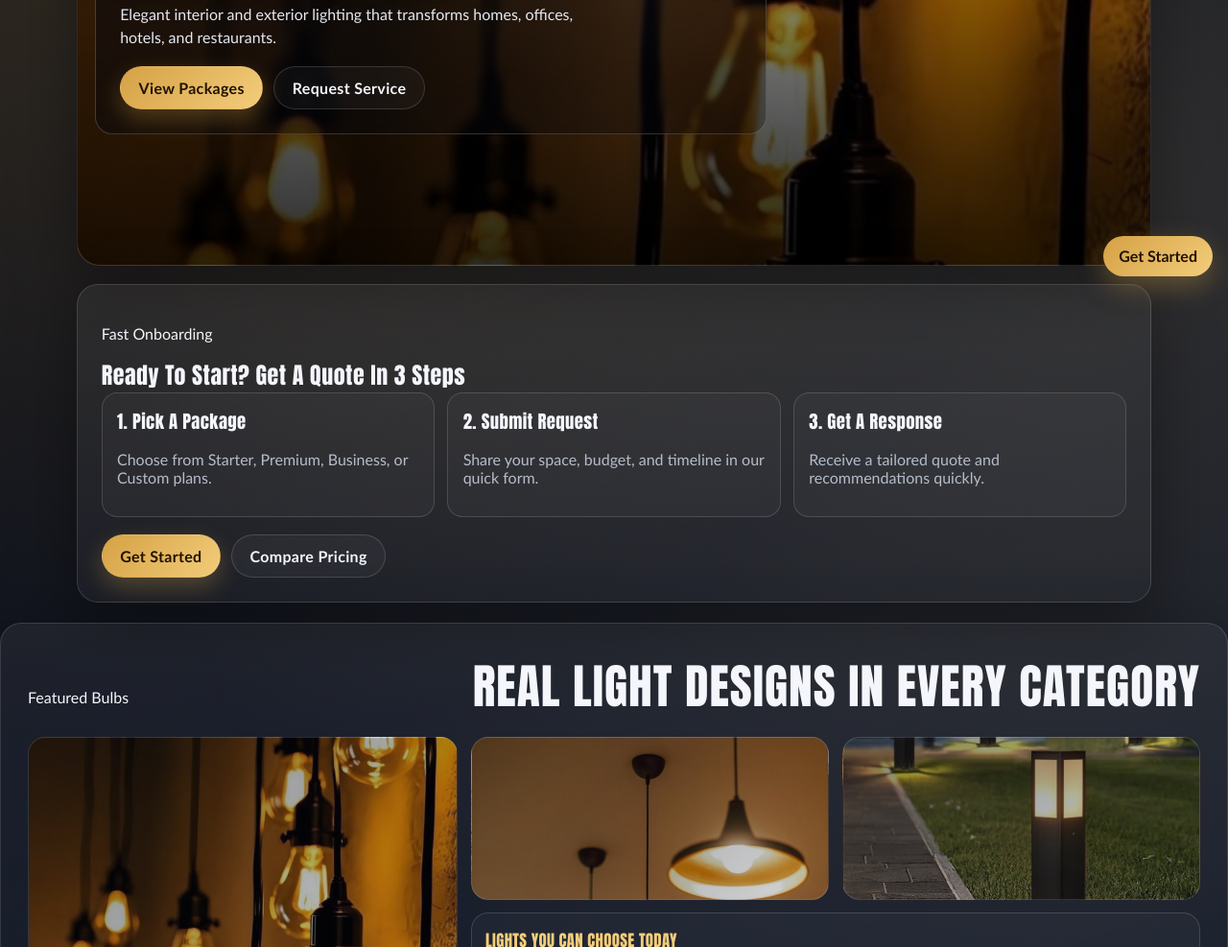
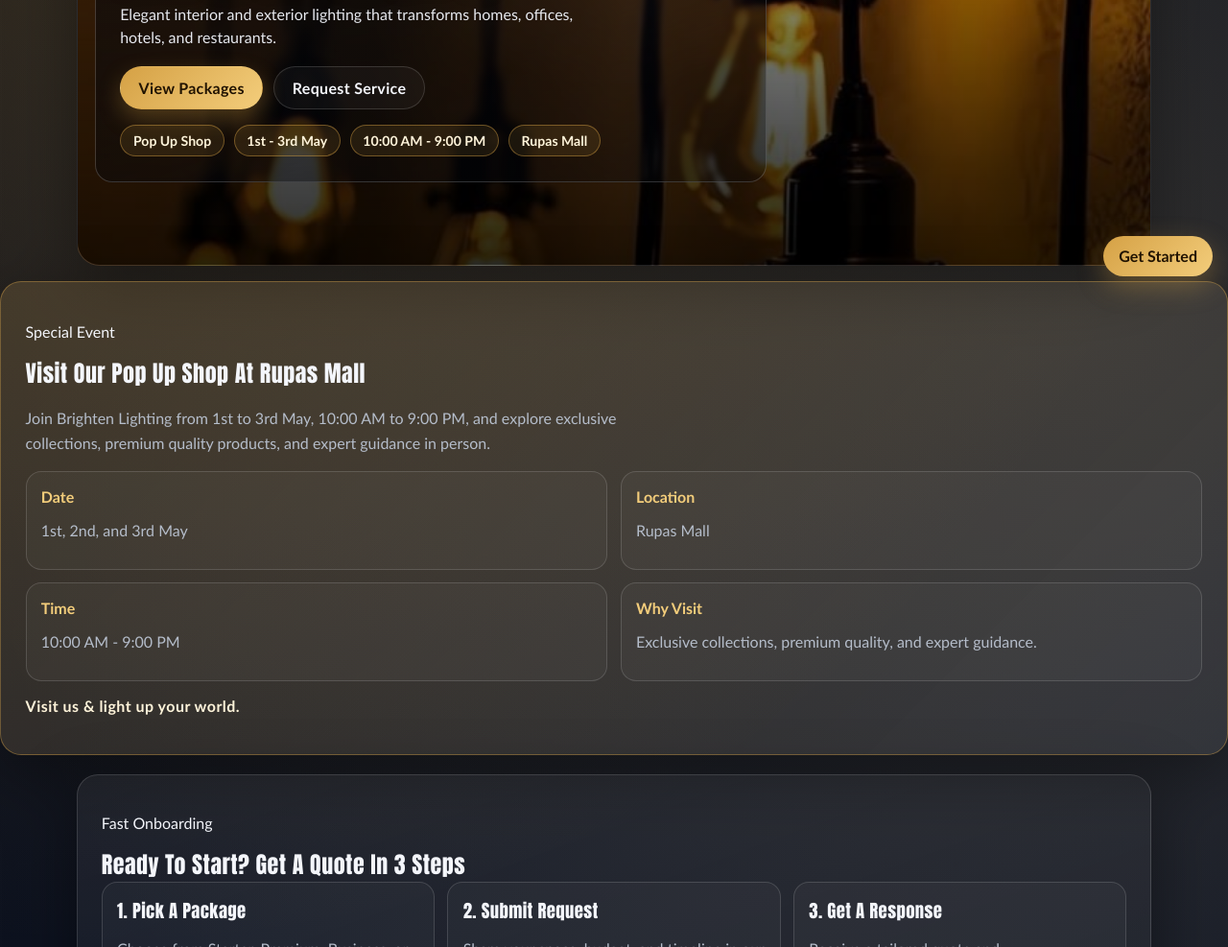
Before and after one commit to Philip200209/brightenlighting, a plain HTML site: page index.html in a window 1280 px wide. Shown: the part 496-1483 px from the top of the page at 96% size. Drawn offline with Linux system fonts and the light colour scheme.

Commit message:
Add pop-up shop promotion

```diff
--- a/index.html
+++ b/index.html
@@ -45,7 +45,41 @@
             <a href="pricing.html" class="btn btn-primary">View Packages</a>
             <a href="request-service.html" class="btn btn-ghost">Request Service</a>
           </div>
+          <div class="event-chip-row" aria-label="Pop-up shop details">
+            <span class="event-chip">Pop Up Shop</span>
+            <span class="event-chip">1st - 3rd May</span>
+            <span class="event-chip">10:00 AM - 9:00 PM</span>
+            <span class="event-chip">Rupas Mall</span>
+          </div>
         </div>
+      </section>
+
+      <section class="page-block reveal event-banner" aria-labelledby="popup-shop-title">
+        <p class="eyebrow">Special Event</p>
+        <h2 id="popup-shop-title">Visit Our Pop Up Shop At Rupas Mall</h2>
+        <p class="lead">
+          Join Brighten Lighting from 1st to 3rd May, 10:00 AM to 9:00 PM, and explore exclusive
+          collections, premium quality products, and expert guidance in person.
+        </p>
+        <div class="event-banner-grid">
+          <article class="event-banner-card">
+            <strong>Date</strong>
+            <p class="muted">1st, 2nd, and 3rd May</p>
+          </article>
+          <article class="event-banner-card">
+            <strong>Location</strong>
+            <p class="muted">Rupas Mall</p>
+          </article>
+          <article class="event-banner-card">
+            <strong>Time</strong>
+            <p class="muted">10:00 AM - 9:00 PM</p>
+          </article>
+          <article class="event-banner-card">
+            <strong>Why Visit</strong>
+            <p class="muted">Exclusive collections, premium quality, and expert guidance.</p>
+          </article>
+        </div>
+        <p class="event-banner-note">Visit us &amp; light up your world.</p>
       </section>
 
       <section class="conversion-strip reveal" aria-label="Get started">
--- a/styles.css
+++ b/styles.css
@@ -680,6 +680,62 @@ body.missing-collage .service-photo::before {
   margin-top: 1rem;
 }
 
+.event-banner {
+  margin-top: 1rem;
+  border: 1px solid rgba(213, 161, 69, 0.42);
+  background:
+    linear-gradient(135deg, rgba(213, 161, 69, 0.14), rgba(255, 255, 255, 0.04)),
+    rgba(255, 255, 255, 0.03);
+}
+
+.event-banner h2 {
+  margin-top: 0.35rem;
+}
+
+.event-banner-grid {
+  display: grid;
+  gap: 0.85rem;
+  grid-template-columns: repeat(2, minmax(0, 1fr));
+  margin-top: 1rem;
+}
+
+.event-banner-card {
+  border: 1px solid var(--line);
+  border-radius: 16px;
+  background: rgba(255, 255, 255, 0.03);
+  padding: 0.95rem;
+}
+
+.event-banner-card strong {
+  color: var(--gold-bright);
+}
+
+.event-banner-note {
+  margin-top: 1rem;
+  color: var(--cream);
+  font-weight: 700;
+  letter-spacing: 0.03em;
+}
+
+.event-chip-row {
+  display: flex;
+  flex-wrap: wrap;
+  gap: 0.6rem;
+  margin-top: 1rem;
+}
+
+.event-chip {
+  display: inline-flex;
+  align-items: center;
+  padding: 0.45rem 0.8rem;
+  border-radius: 999px;
+  border: 1px solid rgba(213, 161, 69, 0.45);
+  background: rgba(213, 161, 69, 0.12);
+  color: var(--cream);
+  font-size: 0.88rem;
+  font-weight: 700;
+}
+
 .page-hero h1 {
   text-transform: uppercase;
   margin-top: 0.5rem;
@@ -771,7 +827,8 @@ textarea {
   .lights-collage-grid {
     grid-template-columns: 1fr 1fr;
     grid-template-areas:
-      "main main"
+  .contact-grid,
+  .event-banner-grid,
       "pendant outdoor"
       "copy copy";
   }
```
Also changed, not shown: contact.html (+16 -0 lines), pricing.html (+14 -0 lines), request-service.html (+15 -0 lines).
